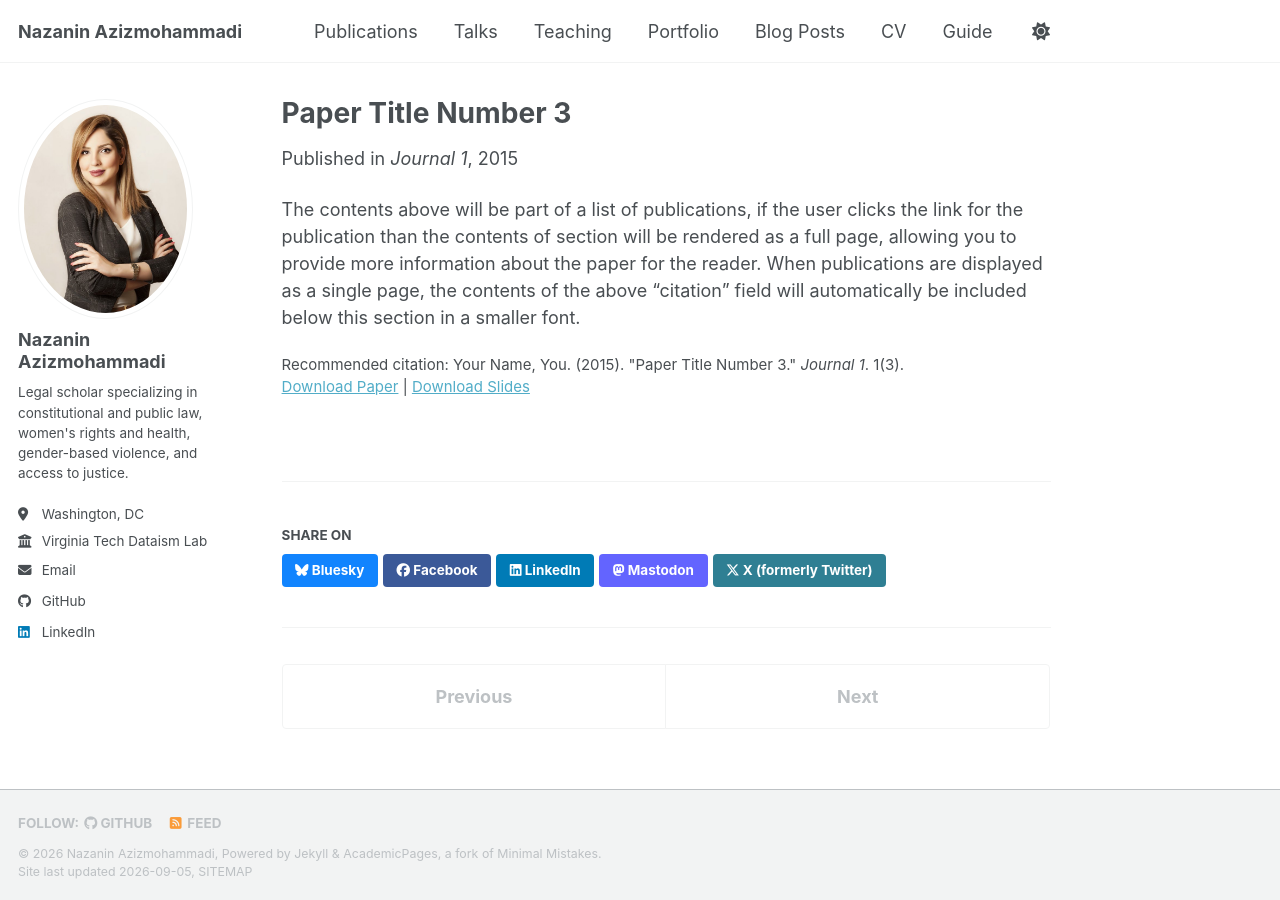
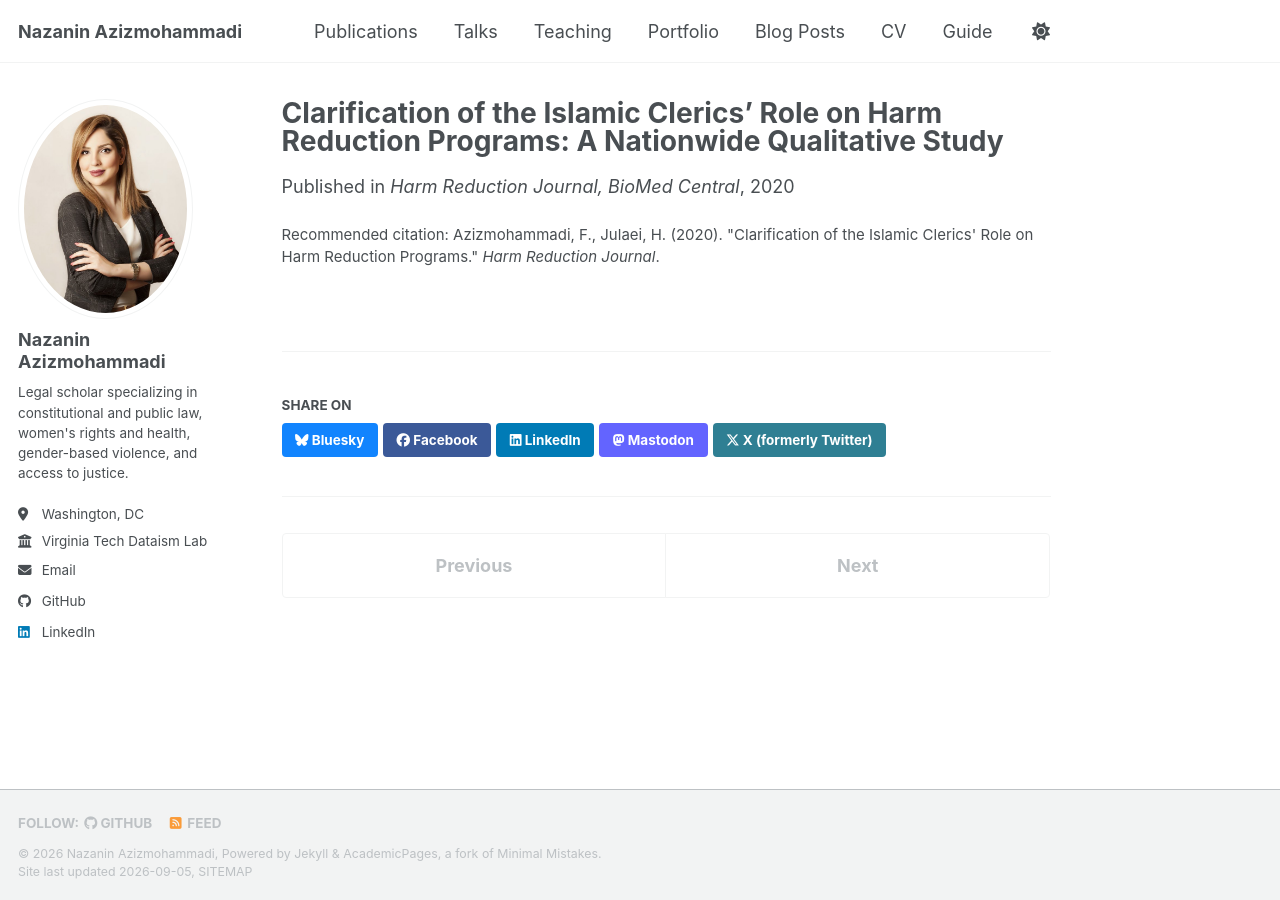
Before and after one commit to nazaninazizmohammadi/nazaninazizmohammadi.github.io, a Jekyll site: the page built from _publications/2015-10-01-paper-title-number-3.md, in a window 1280 px wide. Built offline with Jekyll 4.4.1, drawn with Linux system fonts in a browser that asks for light colours; a style sheet for code colours, icons or effects is not loaded.

Commit message:
Update 2015-10-01-paper-title-number-3.md

```diff
--- a/_publications/2015-10-01-paper-title-number-3.md
+++ b/_publications/2015-10-01-paper-title-number-3.md
@@ -1,14 +1,8 @@
 ---
-title: "Paper Title Number 3"
+title: "Clarification of the Islamic Clerics' Role on Harm Reduction Programs: A Nationwide Qualitative Study"
 collection: publications
-category: manuscripts
-permalink: /publication/2015-10-01-paper-title-number-3
-excerpt: 'This paper is about the number 3. The number 4 is left for future work.'
-date: 2015-10-01
-venue: 'Journal 1'
-slidesurl: 'https://academicpages.github.io/files/slides3.pdf'
-paperurl: 'https://academicpages.github.io/files/paper3.pdf'
-citation: 'Your Name, You. (2015). &quot;Paper Title Number 3.&quot; <i>Journal 1</i>. 1(3).'
+permalink: /publication/2020-01-01-harm-reduction-islamic-clerics
+date: 2020-01-01
+venue: 'Harm Reduction Journal, BioMed Central'
+citation: 'Azizmohammadi, F., Julaei, H. (2020). &quot;Clarification of the Islamic Clerics&#39; Role on Harm Reduction Programs.&quot; <i>Harm Reduction Journal</i>.'
 ---
-
-The contents above will be part of a list of publications, if the user clicks the link for the publication than the contents of section will be rendered as a full page, allowing you to provide more information about the paper for the reader. When publications are displayed as a single page, the contents of the above "citation" field will automatically be included below this section in a smaller font.
```
